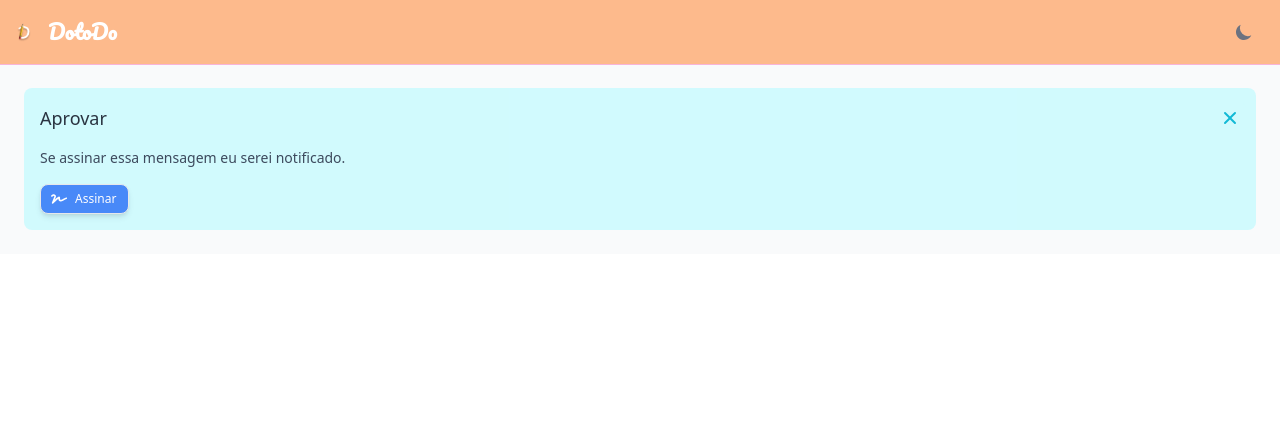
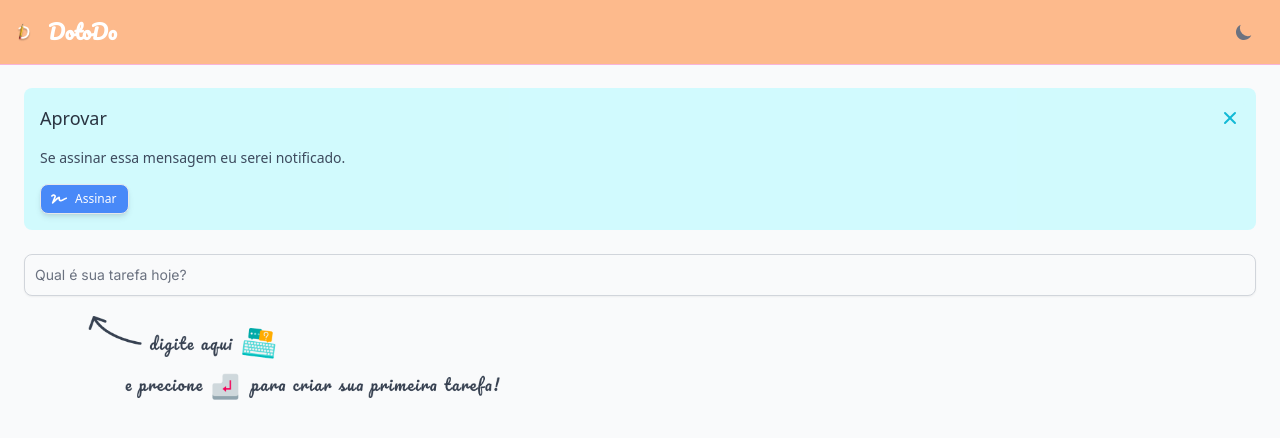
Before and after one commit to nicolasQuack/dotodo-app-desktop, a Next.js app: page / in a window 1280 px wide. Shown: the top 438 px of the page. Built offline with nearby package versions, Linux system fonts and the light colour scheme.

Commit message:
feat(/(dashboard)/ui): creating and implementing InputExample component;

```diff
--- /dev/null
+++ b/src/app/(dashboard)/ui/Input.tsx
@@ -0,0 +1,14 @@
+import React, { FC } from "react";
+import { TextInput } from "flowbite-react";
+import { inter, pacifico } from "@/app/utils/fonts";
+
+export const InputExample: FC = function() {
+    return (
+        <div className={`${inter.className}`}>
+            <TextInput
+            shadow={true}
+            placeholder={`Qual é sua tarefa hoje?`}
+        />
+        </div>
+        )
+}
--- a/src/app/(dashboard)/ui/content.tsx
+++ b/src/app/(dashboard)/ui/content.tsx
@@ -6,12 +6,25 @@ import type { FC } from "react";
 import React, { useState } from "react";
 import { pacifico } from "@/app/utils/fonts";
 import { AlertExample } from "./Alert";
+import { InputExample } from "./Input";
 
 export const HomePageContent: NextPage = function () {
     return (
-        <div className="p-6">
+        <div className="p-6 pb-96 ">
+            <section className="pb-6">
+                <AlertExample />
+            </section>
             <section>
-                <AlertExample />
+                <div>
+                    <InputExample />
+                    <Image
+                        className="pt-5 ml-16 dark:opacity-50 md:block hidden"
+                        alt="Dotodo template"
+                        height="126"
+                        src="/img/template.png"
+                        width="412"
+                    />
+                </div>
             </section>
         </div>
     )
```
